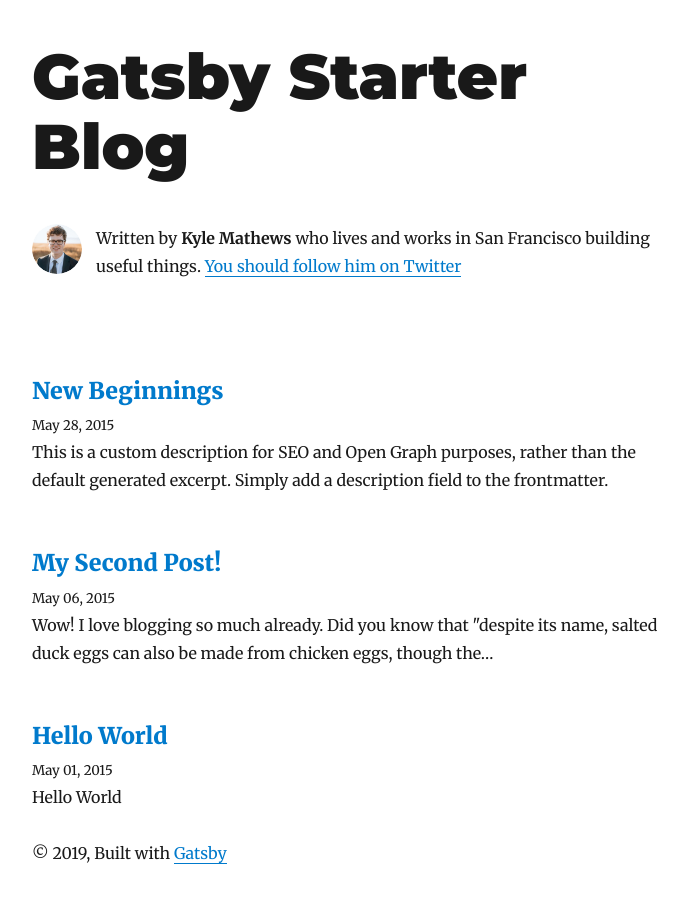
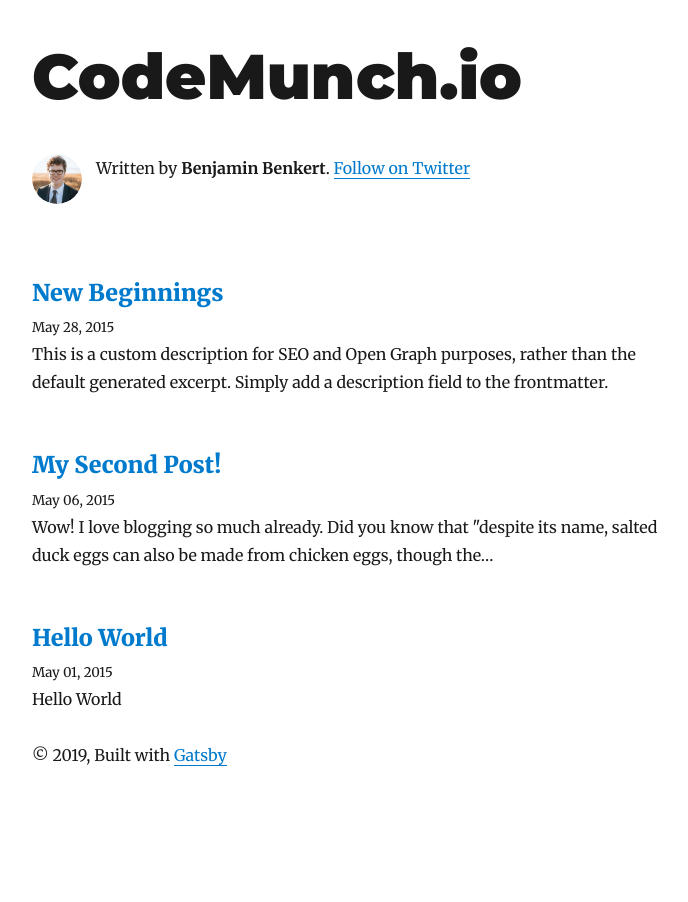
Before and after one commit to bbenkert/codemunchio, a Gatsby site: page / in a window 1280 px wide. Shown: the whole page, without its empty margins (293-981 px from the left). After the commit the page ends 811 px from the top, so only its background shows below. Built offline with nearby package versions, Linux system fonts and the light colour scheme; Gatsby itself is replaced by a stand-in of ours; some packages are replaced by stand-ins of ours.

Commit message:
Updated some of the default info

```diff
--- a/gatsby-config.js
+++ b/gatsby-config.js
@@ -1,11 +1,11 @@
 module.exports = {
   siteMetadata: {
-    title: `Gatsby Starter Blog`,
-    author: `Kyle Mathews`,
-    description: `A starter blog demonstrating what Gatsby can do.`,
-    siteUrl: `https://gatsby-starter-blog-demo.netlify.com/`,
+    title: `CodeMunch.io`,
+    author: `Benjamin Benkert`,
+    description: `Byte size bits of learning for new developers`,
+    siteUrl: `https://codemunch.io`,
     social: {
-      twitter: `kylemathews`,
+      twitter: `benjaminbenkert`,
     },
   },
   plugins: [`gatsby-plugin-netlify-cms`],
--- a/src/components/bio.js
+++ b/src/components/bio.js
@@ -54,12 +54,8 @@
         }}
       />
       <p>
-        Written by <strong>{author}</strong> who lives and works in San
-        Francisco building useful things.
-        {` `}
-        <a href={`https://twitter.com/${social.twitter}`}>
-          You should follow him on Twitter
-        </a>
+        Written by <strong>{author}</strong>.{` `}
+        <a href={`https://twitter.com/${social.twitter}`}>Follow on Twitter</a>
       </p>
     </div>
   )
```
Also changed, not shown: README.md.
